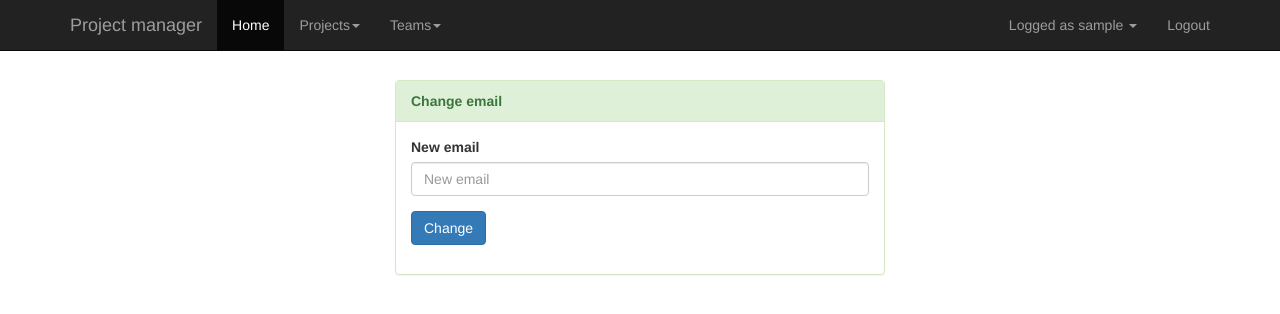
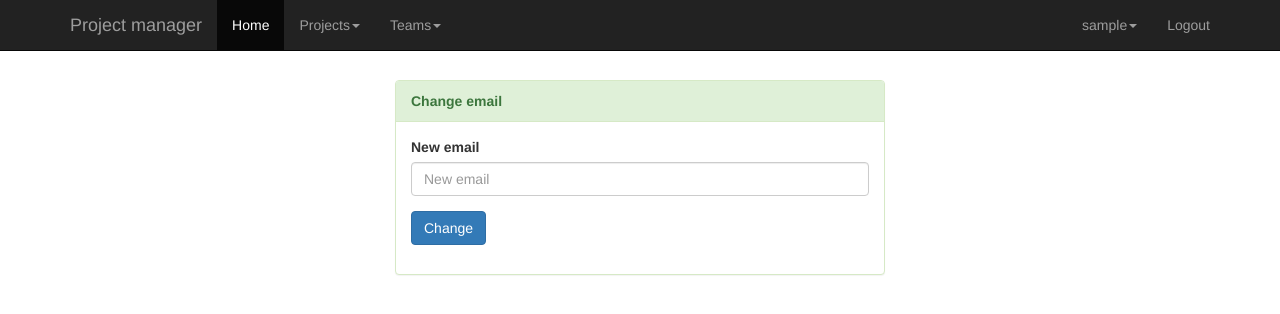
Before and after one commit to Darxis69/ProjectManager, a Django app: page /account/changeEmail/ in a window 1280 px wide. Shown: the top 314 px of the page. Run offline with Django 3.2, Linux system fonts and the light colour scheme; the visitor is signed in with stand-in values (Sample User, id 1); data that the repository does not hold is empty; some libraries are stand-ins or nearby versions.

Commit message:
Modified navbar

```diff
--- a/ProjectManagerApp/templates/layout.html
+++ b/ProjectManagerApp/templates/layout.html
@@ -64,7 +64,7 @@
                     <li><a href="{% url 'account' %}">My account</a></li>
                     {% endcomment %}
                     <li class="dropdown">
-                        <a href="#" class="dropdown-toggle" data-toggle="dropdown" role="button" aria-haspopup="true" aria-expanded="false">Logged as {{ request.user }} <span class="caret"></span></a>
+                        <a href="#" class="dropdown-toggle" data-toggle="dropdown" role="button" aria-haspopup="true" aria-expanded="false">{{ request.user }}<span class="caret"></span></a>
                         <ul class="dropdown-menu">
                             <li><a href="{% url 'account_details_url' %}">Account details</a></li>
                             <li><a href="{% url 'account_change_email_url' %}">Change email</a></li>
```
